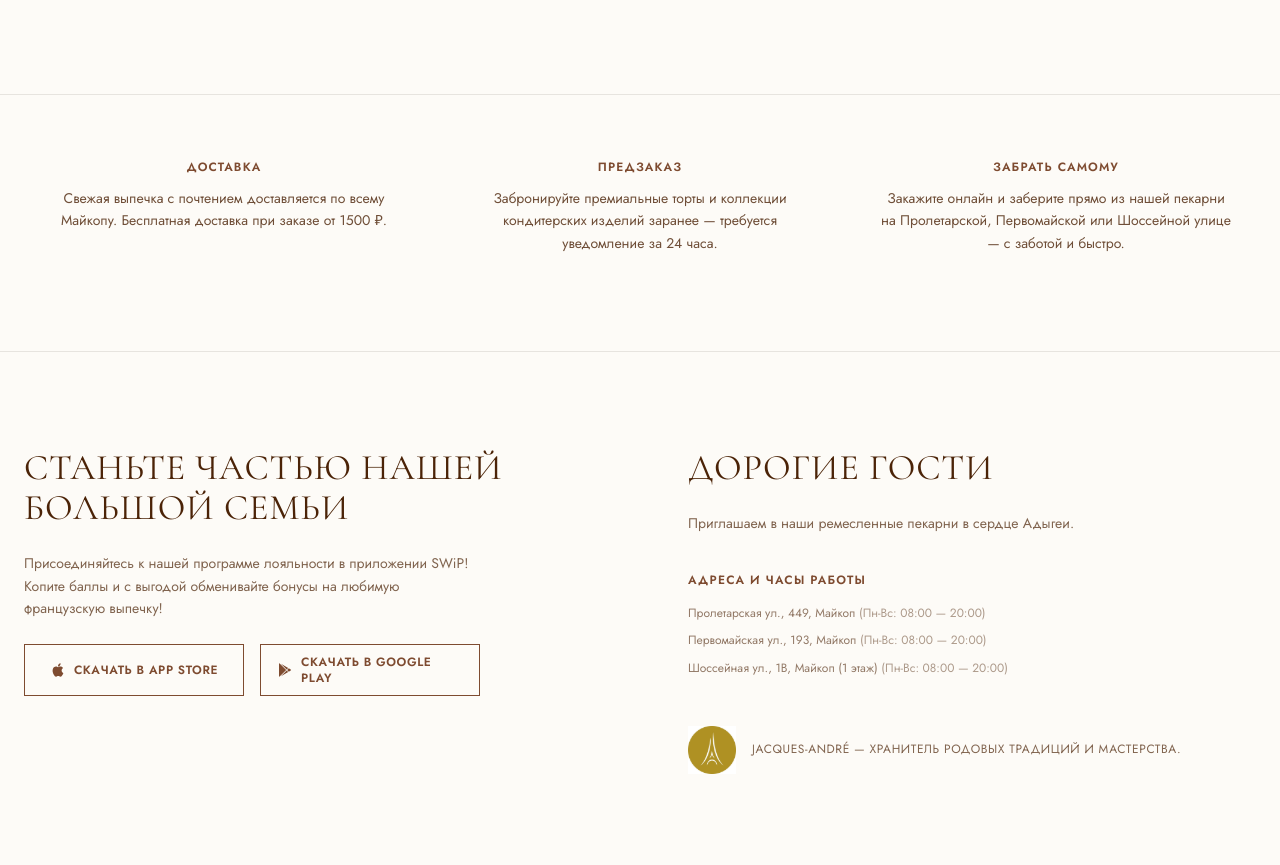
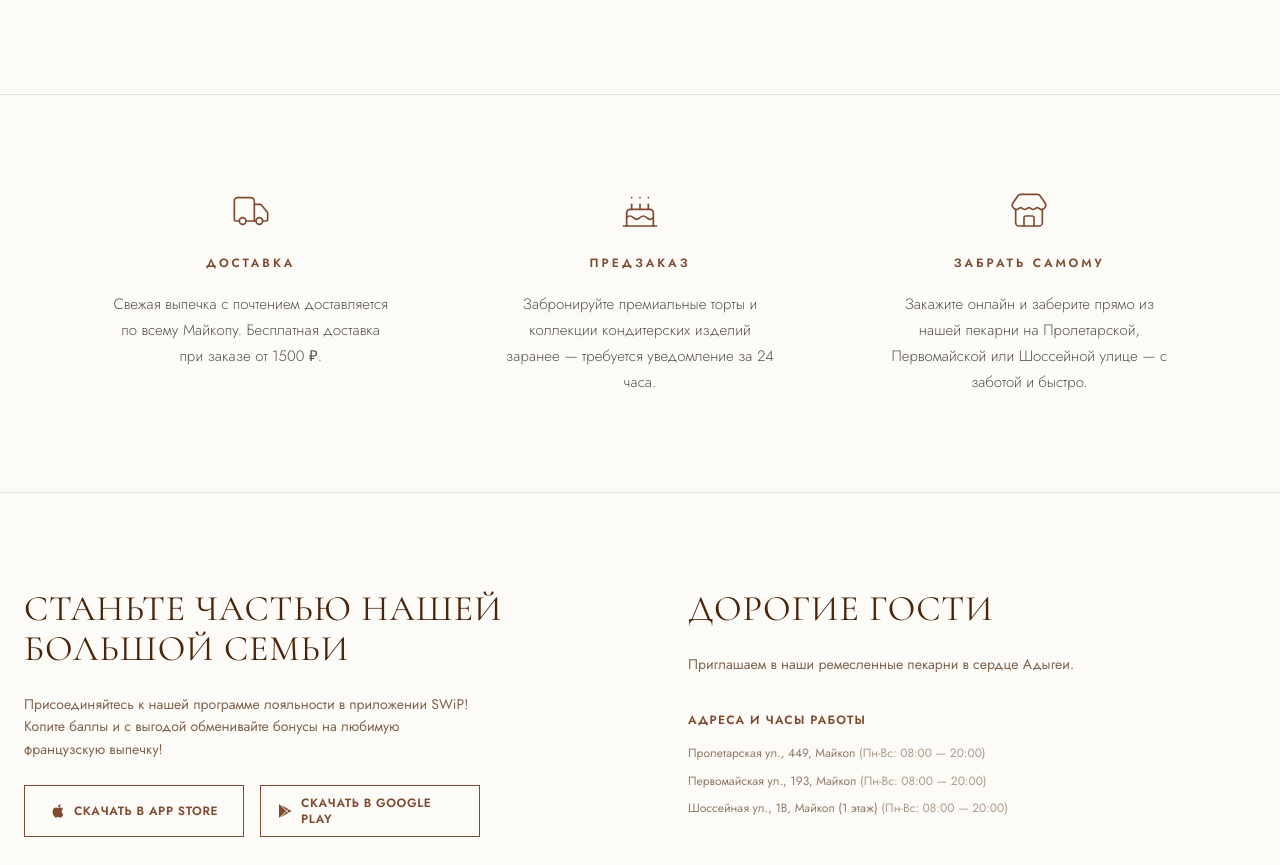
Before and after one commit to danil-shc/Jacques_Andre_Land, a Vue app: page / in a window 1280 px wide. Shown: the part 2946-3811 px from the top of the page. Built offline with nearby package versions, Linux system fonts and the light colour scheme.

Commit message:
adding icons for ManifestoSection.vue

```diff
--- a/src/components/ManifestoSection.vue
+++ b/src/components/ManifestoSection.vue
@@ -1,8 +1,31 @@
 <script setup>
+import { Truck, Cake, Store } from 'lucide-vue-next'
+
 const getImageUrl = (name) => {
   const imageName = name.includes('.') ? name : `${name}.webp`
   return new URL(`../assets/images/${imageName}`, import.meta.url).href
 }
+
+const serviceFeatures = [
+  {
+    icon: Truck,
+    title: 'ДОСТАВКА',
+    description:
+      'Свежая выпечка с почтением доставляется по всему Майкопу. Бесплатная доставка при заказе от 1500 ₽.',
+  },
+  {
+    icon: Cake,
+    title: 'ПРЕДЗАКАЗ',
+    description:
+      'Забронируйте премиальные торты и коллекции кондитерских изделий заранее — требуется уведомление за 24 часа.',
+  },
+  {
+    icon: Store,
+    title: 'ЗАБРАТЬ САМОМУ',
+    description:
+      'Закажите онлайн и заберите прямо из нашей пекарни на Пролетарской, Первомайской или Шоссейной улице — с заботой и быстро.',
+  },
+]
 </script>
 
 <template>
@@ -24,7 +47,6 @@ const getImageUrl = (name) => {
             alt="Jacques André Interior"
             class="absolute inset-0 w-full h-full object-cover"
           />
-          <!-- Gradient overlay for better text readability if needed on mobile -->
           <div class="absolute inset-0 bg-gradient-to-b from-transparent via-transparent to-espresso/20 lg:hidden"></div>
         </div>
 
@@ -45,47 +67,36 @@ const getImageUrl = (name) => {
           </div>
         </div>
       </div>
-
     </div>
 
-    <!-- Bottom Service Features: Full-Width Top Border with Centered Content -->
-    <div class="w-full border-t border-espresso/10 mt-16 md:mt-24 pt-16">
-      <div class="max-w-[1600px] mx-auto px-4 md:px-8">
-        <div class="grid grid-cols-1 md:grid-cols-3 gap-10 md:gap-8">
-          <!-- Column 1: ДОСТАВКА -->
-          <div class="text-center space-y-3 px-4">
-            <h4 class="font-sans font-semibold text-xs tracking-widest uppercase text-caramel">
-              ДОСТАВКА
+    <!-- Service Features: 3-Column Manifesto Grid -->
+    <div class="w-full border-t border-espresso/10 mt-16 md:mt-24 pt-16 md:pt-20 lg:pt-24">
+      <div class="max-w-[1200px] mx-auto px-6 md:px-8 lg:px-12">
+        <div class="grid grid-cols-1 md:grid-cols-3 gap-14 md:gap-10 lg:gap-16">
+          <article
+            v-for="feature in serviceFeatures"
+            :key="feature.title"
+            class="flex flex-col items-center text-center px-2 md:px-4 lg:px-6"
+          >
+            <div class="mb-5 md:mb-6 flex items-center justify-center">
+              <component
+                :is="feature.icon"
+                :stroke-width="1"
+                class="w-9 h-9 md:w-10 md:h-10 text-caramel"
+                aria-hidden="true"
+              />
+            </div>
+
+            <h4 class="font-sans font-semibold text-[11px] md:text-xs tracking-[0.25em] uppercase text-caramel mb-4 md:mb-5">
+              {{ feature.title }}
             </h4>
-            <p class="font-sans font-normal text-sm text-chocolate/80 leading-relaxed">
-              Свежая выпечка с почтением доставляется по всему Майкопу. Бесплатная доставка при заказе от 1500 ₽.
+
+            <p class="font-sans font-light text-sm md:text-[15px] text-[#1C1A17]/75 leading-relaxed md:leading-[1.75] max-w-[320px]">
+              {{ feature.description }}
             </p>
-          </div>
-
-          <!-- Column 2: ПРЕДЗАКАЗ -->
-          <div class="text-center space-y-3 px-4">
-            <h4 class="font-sans font-semibold text-xs tracking-widest uppercase text-caramel">
-              ПРЕДЗАКАЗ
-            </h4>
-            <p class="font-sans font-normal text-sm text-chocolate/80 leading-relaxed">
-              Забронируйте премиальные торты и коллекции кондитерских изделий заранее — требуется уведомление за 24 часа.
-            </p>
-          </div>
-
-          <!-- Column 3: ЗАБРАТЬ САМОМУ -->
-          <div class="text-center space-y-3 px-4">
-            <h4 class="font-sans font-semibold text-xs tracking-widest uppercase text-caramel">
-              ЗАБРАТЬ САМОМУ
-            </h4>
-            <p class="font-sans font-normal text-sm text-chocolate/80 leading-relaxed">
-              Закажите онлайн и заберите прямо из нашей пекарни на Пролетарской, Первомайской или Шоссейной улице — с заботой и быстро.
-            </p>
-          </div>
+          </article>
         </div>
       </div>
     </div>
   </section>
 </template>
-
-<style scoped>
-</style>
```
